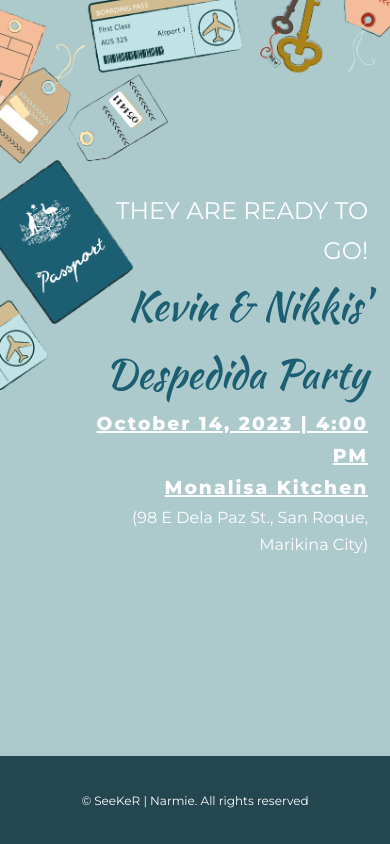
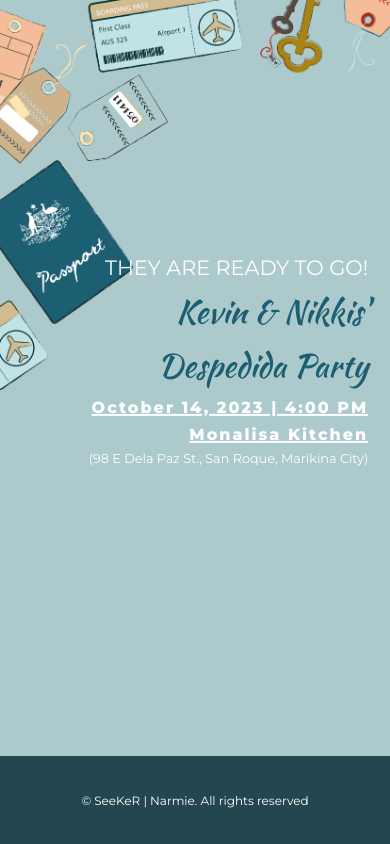
Before and after one commit to jamesmiayo/knldespedida, a React (Create React App) app: page / in a window 390 px wide. Built offline with nearby package versions, Linux system fonts and the light colour scheme.

Commit message:
update css

```diff
--- a/src/screen/about/about.css
+++ b/src/screen/about/about.css
@@ -40,7 +40,17 @@
   }
 
   .title h1 {
-    font-size: 2.5rem;
+    font-size: 2rem;
+  }
+  .title h2 {
+    font-size: 1.3rem;
+  }
+
+  .title h3 {
+    font-size: 1rem;
+  }
+  .title h4 {
+    font-size: 0.8rem;
   }
 }
 
```
